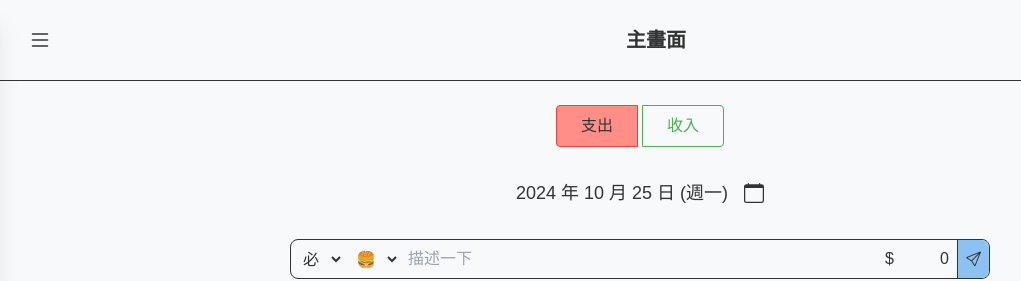
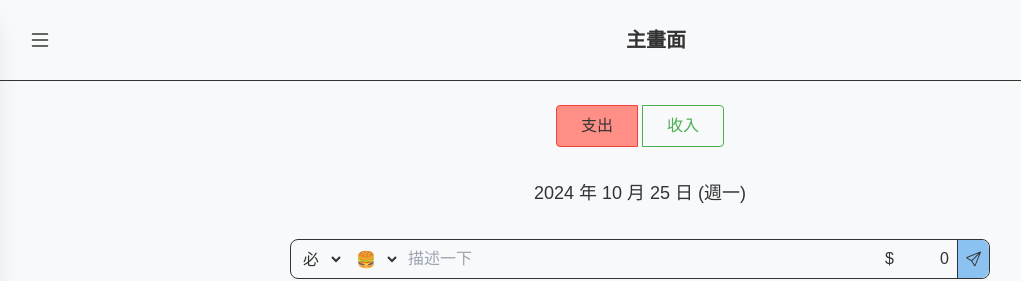
Before and after one commit to KW-Yeh/SpendingTracker, a Next.js app in the folder my-app/: page / in a window 1280 px wide. Shown: the top 281 px of the page, without its empty margins (0-1021 px from the left). Built offline with nearby package versions, Linux system fonts and the light colour scheme.

Commit message:
test date picker

```diff
--- a/my-app/src/components/DatePicker.tsx
+++ b/my-app/src/components/DatePicker.tsx
@@ -1,8 +1,8 @@
-"use client";
+'use client';
 
-import { CalendarIcon } from "@/components/icons/CalendarIcon";
-import { WEEKDAY } from "@/utils/constants";
-import { ChangeEvent, useRef } from "react";
+import { CalendarIcon } from '@/components/icons/CalendarIcon';
+import { WEEKDAY } from '@/utils/constants';
+import { ChangeEvent, useRef } from 'react';
 
 interface Props {
   date: Date;
@@ -22,20 +22,20 @@ export const DatePicker = (props: Props) => {
   };
 
   return (
-		<div className="flex items-center">
-			<button
-				className="flex items-center justify-between gap-4 p-4 text-base sm:text-lg"
-				onClick={showPicker}
-			>
-				<span>{`${year} 年 ${month} 月 ${day} 日 (週${WEEKDAY[weekday]})`}</span>
-				<CalendarIcon className="size-4 sm:size-5"/>
-			</button>
+    <div className="relative flex items-center">
       <input
         ref={inputRef}
         type="date"
         className="hidden"
         onChange={props.onChange}
       />
+      <button
+        className="z-20 flex items-center justify-between gap-4 bg-background p-4 text-base sm:text-lg"
+        onClick={showPicker}
+      >
+        <span>{`${year} 年 ${month} 月 ${day} 日 (週${WEEKDAY[weekday]})`}</span>
+        {/*<CalendarIcon className="size-4 sm:size-5" />*/}
+      </button>
     </div>
   );
 };
```
Lines whose indentation alone changed are shown as unchanged.
